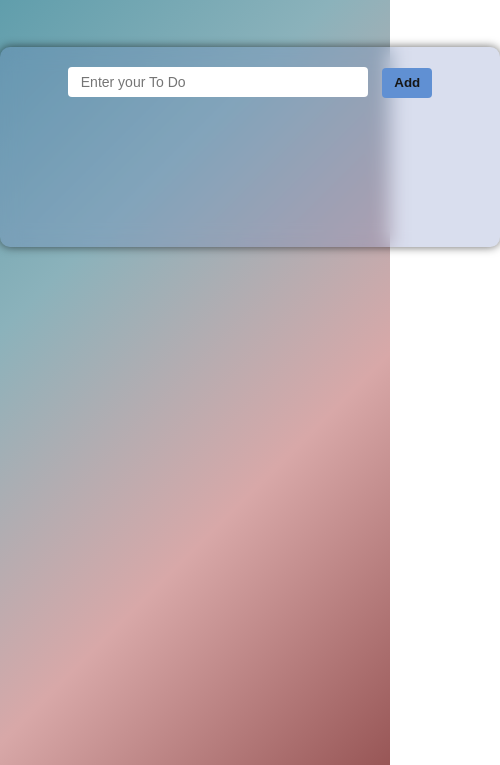
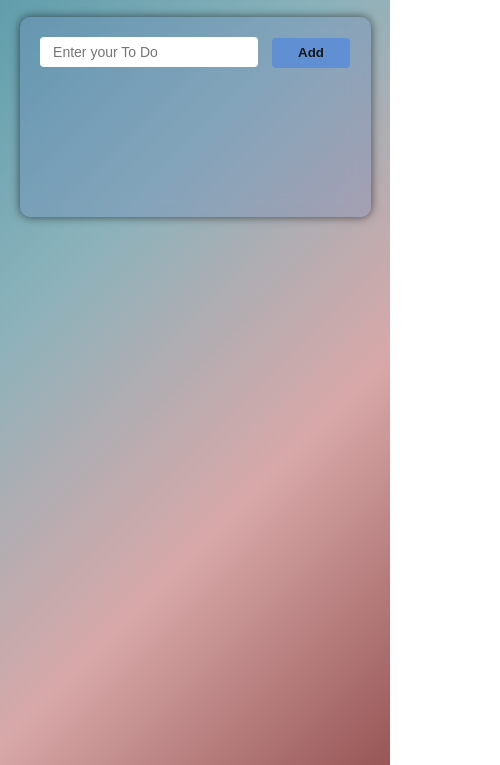
Before and after one commit to aayushpandit67-byte/To-Do-list, a plain HTML site: page index.html in a window 390 px wide. Shown: the part 79-844 px from the top of the page, 500 px wide, since content can reach past the window. Drawn offline with Linux system fonts and the light colour scheme; a web font is replaced by a local one.

Commit message:
Refactor CSS styles for improved layout and responsiveness

```diff
--- a/style.css
+++ b/style.css
@@ -163,3 +163,22 @@ body {
     transform: translateY(0);
   }
 }
+@media (max-width: 450px)
+{
+    .container {
+      width: 90%;
+      margin: 20px auto;
+    }
+
+    #input {
+      width: 70%;
+    }
+
+    #add-btn {
+      width: 25%;
+    }
+
+    #todo-list li {
+      width: 100%;
+    }
+}
```
